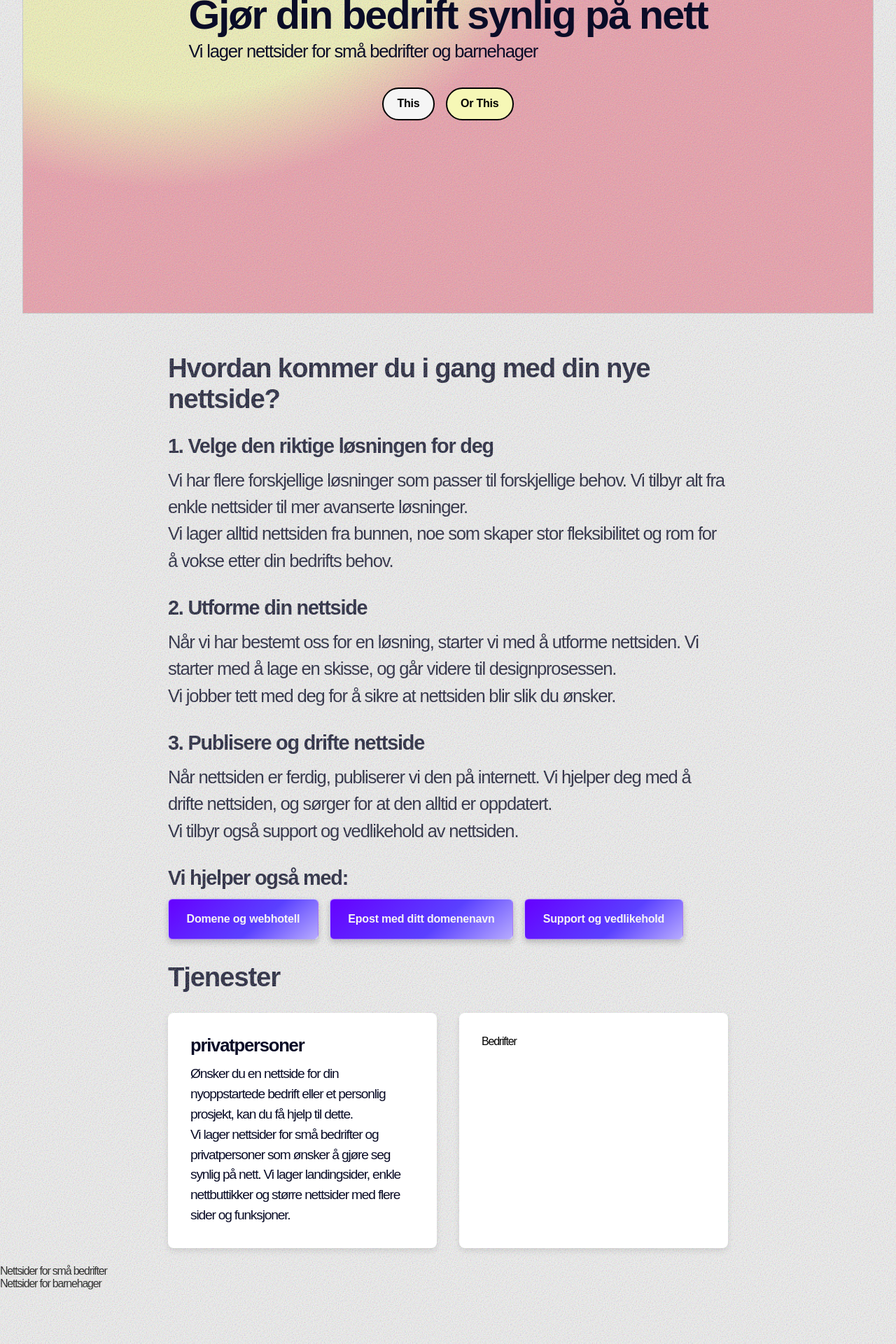
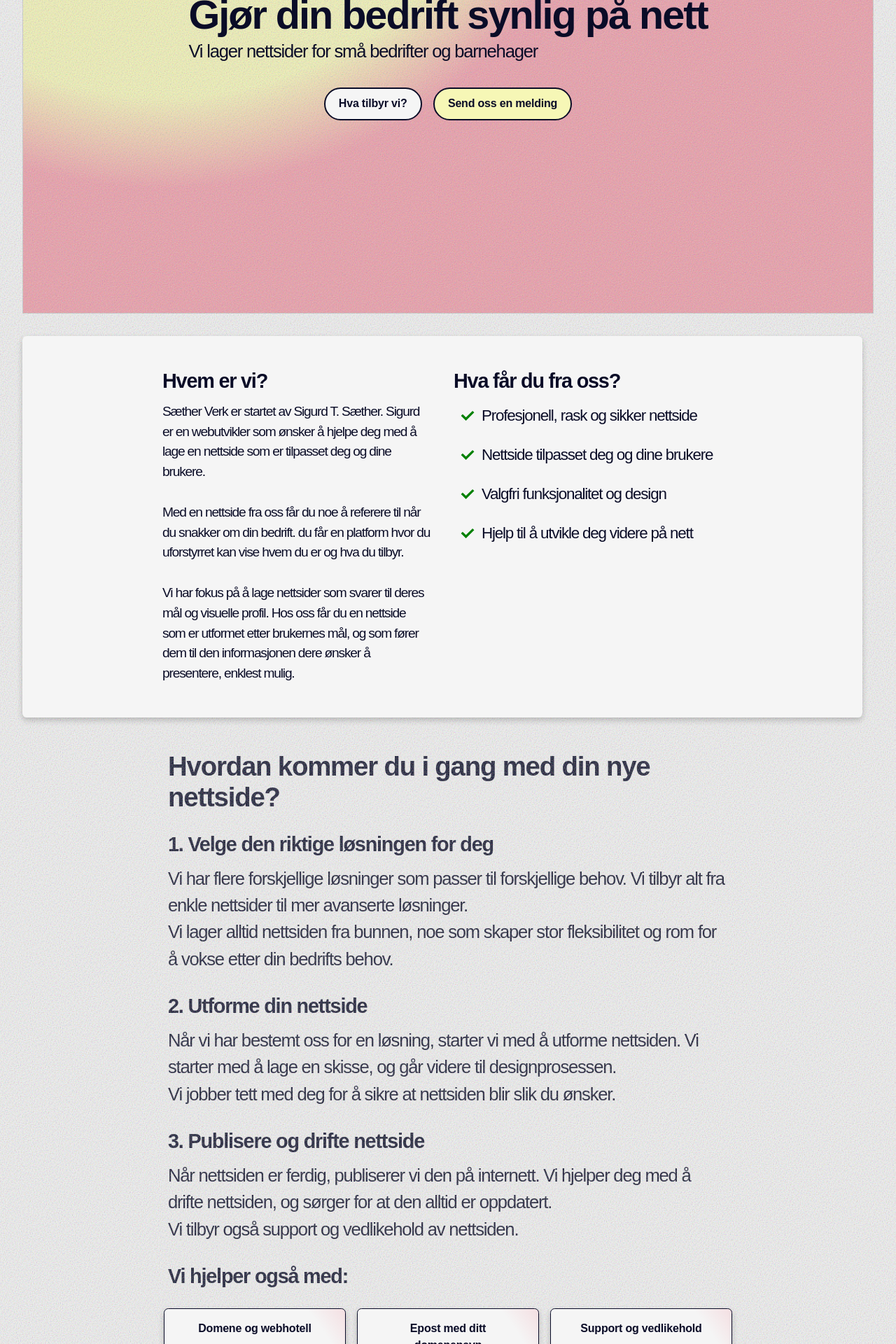
Before and after one commit to sitsae/verk, a React (Vite) app: page / in a window 1280 px wide. Shown: the part 320-2240 px from the top of the page at 70% size. Built offline with nearby package versions, Linux system fonts and the light colour scheme.

Commit message:
add About and Price components; update Services and Landing pages; enhance global styles and layout

```diff
--- a/package.json
+++ b/package.json
@@ -11,7 +11,8 @@
   },
   "dependencies": {
     "react": "^19.0.0",
-    "react-dom": "^19.0.0"
+    "react-dom": "^19.0.0",
+    "react-icons": "^5.5.0"
   },
   "devDependencies": {
     "@eslint/js": "^9.21.0",
--- a/src/assets/globalStyles.css
+++ b/src/assets/globalStyles.css
@@ -11,7 +11,7 @@ p {
   font-size: 1.6rem;
   line-height: 1.5;
   z-index: 2;
-  color: rgb(10, 12, 39);
+  color: #0a0c27;
 }
 h3 {
   font-size: 1.8rem;
@@ -56,7 +56,7 @@ body::before {
 
 section {
   max-width: 1200px;
-  margin: 1.5rem auto;
+  margin: 1rem auto;
 }
 #hero-buttons {
   display: flex;
@@ -92,6 +92,16 @@ section {
   border: 1px solid #cecece;
 }
 
+a {
+  text-decoration: none;
+  color: #0a0c27;
+  font-weight: 400;
+}
+a:hover {
+  color: #f5f5f5;
+  transition: color 0.2s ease-in-out;
+}
+
 #nav {
   display: flex;
   justify-content: flex-end;
@@ -108,45 +118,119 @@ section {
   list-style: none;
 }
 
-button {
+button.yellow,
+button.compliment {
   padding: 0.6rem 1.2rem;
   font-size: 1.6rem;
   box-sizing: border-box;
   border-radius: 3rem;
 }
-button p {
+button.yellow p,
+button.compliment p {
   font-size: 1rem;
   font-weight: 700;
-  color: #000;
+  color: #0a0c27;
   text-align: center;
   margin: 0;
   letter-spacing: -0.2px;
 }
 button.compliment {
   background-color: #f5f5f5;
-  border: #000 2px solid;
+  border: #0a0c27 2px solid;
   transition: background-color 0.3s ease-in-out;
 }
 button.compliment:hover {
   background-color: #f09ba8;
-  outline: #000 2px solid;
-  transition: background-color 0.3s ease-in-out;
+  outline: #0a0c27 2px solid;
+  transition: background-color 0.2s ease-out;
 }
 
 button.yellow {
   background-color: #f6f7b6;
-  border: #000 2px solid;
+  border: #0a0c27 2px solid;
   transition: background-color 0.3s ease-in-out;
 }
 
 button.yellow:hover {
   background-color: #f09ba8;
-  outline: #000 2px solid;
-  transition: background-color 0.3s ease-in-out;
+  outline: #0a0c27 2px solid;
+  transition: background-color 0.2s ease-out;
 }
 
-#hero button {
+section#about {
+  background-color: #f5f5f5;
+  position: relative;
   z-index: 2;
+  margin: 0 2rem 1rem 2rem;
+  border-radius: 0.4rem;
+  box-shadow: 0 4px 8px rgba(0, 0, 0, 0.2);
+  padding: 1rem 0 1rem 0;
+}
+.left p {
+  font-size: 1.2rem;
+}
+.right p {
+  display: flex;
+  align-items: center;
+  font-size: 1.4rem;
+}
+#about-wrapper {
+  display: flex;
+  flex-direction: row;
+  justify-content: center;
+  align-items: start;
+  gap: 2rem;
+  max-width: 800px;
+  padding: 2rem;
+  margin: 0 auto;
+  box-sizing: content-box;
+}
+
+.left,
+.right {
+  width: 50%;
+}
+
+.right ul {
+  display: flex;
+  flex-direction: column;
+  gap: 1rem;
+}
+
+.right li {
+  display: none;
+}
+.right.show li {
+  display: inline-block;
+  opacity: 0;
+  animation: fadeIn 1s ease-in-out forwards;
+}
+
+.right.show li:nth-child(2) {
+  animation-delay: 0.5s;
+}
+
+.right.show li:nth-child(3) {
+  animation-delay: 1s;
+}
+
+.right.show li:nth-child(4) {
+  animation-delay: 1.5s;
+}
+
+@keyframes fadeIn {
+  to {
+    opacity: 1; /* Fade in */
+  }
+}
+
+#hero button,
+#services-wrapper button {
+  z-index: 2;
+  position: relative;
+}
+#services-wrapper button {
+  margin: 0.8rem 0 0;
 }
 
 #hero h1,
@@ -154,13 +238,23 @@ button.yellow:hover {
   z-index: 2;
 }
 #process-wrapper,
-#services-wrapper {
+#services-wrapper,
+#about-wrapper {
   max-width: 800px;
   margin: 0 auto;
+}
+
+#process-wrapper {
+  padding: 2rem 0 0;
 }
 .process-section,
 .step {
   margin-bottom: 2rem;
+}
+
+.helpful {
+  padding: 1rem 0;
+  min-height: 80px;
 }
 
 .helpful li {
@@ -170,13 +264,20 @@ button.yellow:hover {
 .helpful.show ul {
   display: flex;
   gap: 1rem;
+  justify-self: center;
 }
 .helpful.show li {
+  width: 260px;
   display: block;
   padding: 1rem 1.6rem;
-  color: #fff;
-  background: linear-gradient(140deg, #6600ff 0%, #5a40ff 60%, #b6abfe 100%);
-  border: 1px solid #ffffff6f;
+  /* background: linear-gradient(140deg, #6600ff 0%, #5a40ff 60%, #b6abfe 100%); */
+  /* background-color: #f5f5f5; */
+  background: radial-gradient(
+    circle at -100px 250px,
+    #f5f5f5 90%,
+    #f09ba8 130%
+  );
+  border: 1px solid #0a0c27;
   box-shadow: 0 4px 8px rgba(0, 0, 0, 0.2);
   border-radius: 0.4rem;
   opacity: 0;
@@ -184,8 +285,9 @@ button.yellow:hover {
   animation: slideIn 0.65s ease-in-out forwards;
 }
 .helpful.show li p {
+  text-align: center;
   font-size: 1rem;
-  color: #f5f5f5;
+  color: #0a0c27;
   font-weight: 600;
   letter-spacing: -0.2px;
 }
@@ -213,6 +315,7 @@ button.yellow:hover {
   flex-wrap: wrap;
   justify-content: space-between;
   gap: 1rem;
+  margin: 0 auto 1.8rem auto;
 }
 .service {
   background-color: #fff;
@@ -229,9 +332,24 @@ button.yellow:hover {
   font-size: 1.6rem;
   color: rgb(10, 12, 39);
 }
-#section-wrapper {
+.service ul {
+  list-style: inside none;
+}
+.section-wrapper {
   width: 100%;
-  background-color: gray;
+}
+
+.section-wrapper.services {
+  background-color: #0a0c27;
+  padding: 2rem;
+}
+.section-wrapper.services h2 {
+  color: #f5f5f5;
+}
+.light-text h3,
+.light-text p {
+  color: #f5f5f5;
+  z-index: 3;
 }
 
 @media screen and (max-width: 846px) {
@@ -255,15 +373,47 @@ button.yellow:hover {
   }
 
   section {
-    padding: 1.5rem;
+    padding: 1rem;
   }
-  #helpful.show ul {
-    flex-direction: column; /* Stack items vertically */
-    align-items: center; /* Center items horizontally */
+  section#about {
+    margin: 0 1rem;
   }
-  #helpful.show li {
-    width: 80%; /* Adjust width for smaller screens */
+  .left,
+  .right {
+    width: 100%;
+  }
+
+  #about-wrapper {
+    flex-direction: column;
+    padding: 1rem;
+    align-items: center;
+  }
+
+  #center {
+    text-align: center;
+  }
+
+  .helpful.show ul {
+    flex-direction: column;
+    align-items: center;
+    width: 100%;
+  }
+  .helpful.show li {
+    width: 80%;
     text-align: center;
     padding-top: 0.8rem;
   }
+  .section-wrapper {
+    width: 100%;
+  }
+  .section-wrapper.services {
+    padding: 1rem;
+  }
+  #services {
+    padding: 0;
+  }
+  .service {
+    width: calc(100%);
+    margin: 0 auto;
+  }
 }
--- /dev/null
+++ b/src/components/About.tsx
@@ -0,0 +1,82 @@
+import { CgCheck } from "react-icons/cg";
+export default function About() {
+  return (
+    <section id="about">
+      <div id="about-wrapper">
+        <div className="left">
+          <h3>Hvem er vi?</h3>
+          <p>
+            Sæther Verk er startet av Sigurd T. Sæther. Sigurd er en webutvikler
+            som ønsker å hjelpe deg med å lage en nettside som er tilpasset deg
+            og dine brukere.
+            <br />
+            <br />
+            Med en nettside fra oss får du noe å referere til når du snakker om
+            din bedrift. du får en platform hvor du uforstyrret kan vise hvem du
+            er og hva du tilbyr.
+            <br />
+            <br />
+            Vi har fokus på å lage nettsider som svarer til deres mål og
+            visuelle profil. Hos oss får du en nettside som er utformet etter
+            brukernes mål, og som fører dem til den informasjonen dere ønsker å
+            presentere, enklest mulig.
+          </p>
+        </div>
+
+        <div className="right">
+          <h3>Hva får du fra oss?</h3>
+          <ul>
+            <li>
+              <p>
+                <CgCheck
+                  style={{
+                    color: "green",
+                    width: "2.5rem",
+                  }}
+                  size={"sm"}
+                />
+                Profesjonell, rask og sikker nettside
+              </p>
+            </li>
+            <li>
+              <p>
+                <CgCheck
+                  style={{
+                    color: "green",
+                    width: "2.5rem",
+                  }}
+                  size={"sm"}
+                />
+                Nettside tilpasset deg og dine brukere
+              </p>
+            </li>
+            <li>
+              <p>
+                <CgCheck
+                  style={{
+                    color: "green",
+                    width: "2.5rem",
+                  }}
+                  size={"sm"}
+                />
+                Valgfri funksjonalitet og design
+              </p>
+            </li>
+            <li>
+              <p>
+                <CgCheck
+                  style={{
+                    color: "green",
+                    width: "2.5rem",
+                  }}
+                  size={"sm"}
+                />
+                Hjelp til å utvikle deg videre på nett
+              </p>
+            </li>
+          </ul>
+        </div>
+      </div>
+    </section>
+  );
+}
--- a/src/components/Hero.tsx
+++ b/src/components/Hero.tsx
@@ -28,11 +28,19 @@ export default function Hero() {
             <p>Vi lager nettsider for små bedrifter og barnehager</p>
           </div>
           <div id="hero-buttons">
-            <button className="compliment">
-              <p>This</p>
+            <button
+              className="compliment"
+              onClick={(e) => {
+                e.preventDefault();
+                document
+                  .querySelector("#services")
+                  ?.scrollIntoView({ behavior: "smooth" });
+              }}
+            >
+              <p>Hva tilbyr vi?</p>
             </button>
             <button className="yellow">
-              <p>Or This</p>
+              <p>Send oss en melding</p>
             </button>
           </div>
         </div>
--- /dev/null
+++ b/src/components/Price.tsx
@@ -0,0 +1,8 @@
+export default function Price() {
+  return (
+    <div id="price-wrapper">
+      <h2>Priser</h2>
+      <p>Prisene varierer ut fra valgene man tar</p>
+    </div>
+  );
+}
--- a/src/components/PrivatNettsideSection.tsx
+++ /dev/null
@@ -1,3 +0,0 @@
-export default function PrivatNettsideSection() {
-  return <div>Nettsider for små bedrifter</div>;
-}
--- a/src/components/Process.tsx
+++ b/src/components/Process.tsx
@@ -40,7 +40,7 @@ export default function Process() {
             <p>Vi tilbyr også support og vedlikehold av nettsiden.</p>
           </div>
         </div>
-        <h3>Vi hjelper også med:</h3>
+        <h3 id="center">Vi hjelper også med:</h3>
         <div className="process-section helpful">
           <ul>
             <li>
--- a/src/components/Services.tsx
+++ b/src/components/Services.tsx
@@ -1,3 +1,4 @@
+import { CgAsterisk } from "react-icons/cg";
 export default function Services() {
   return (
     <section id="services">
@@ -5,18 +6,71 @@ export default function Services() {
         <h2>Tjenester</h2>
         <div id="service-wrapper">
           <div className="service">
-            <h3>privatpersoner</h3>
+            <h3>Landingside</h3>
             <p>
-              Ønsker du en nettside for din nyoppstartede bedrift eller et
-              personlig prosjekt, kan du få hjelp til dette.
-              <br />
-              Vi lager nettsider for små bedrifter og privatpersoner som ønsker
-              å gjøre seg synlig på nett. Vi lager landingsider, enkle
-              nettbuttikker og større nettsider med flere sider og funksjoner.
+              Ønsker du å gjøre deg synlig på nett? Vi lager en enkel
+              landingside for deg som ønsker å vise frem din bedrift eller
+              tjeneste. En landingsside gjør dine tjenester mer profersjonelle
+              og mer synlig på nett.
             </p>
+            <br />
+            <h4> Dette kan du få på en landingsside</h4>
+            <ul>
+              <li>
+                <CgAsterisk style={{ paddingTop: "0.2rem" }} />
+                Enkelt, profesjonelt design
+              </li>
+              <li>
+                <CgAsterisk style={{ paddingTop: "0.2rem" }} />
+                Epost-tjenester
+              </li>
+              <li>
+                <CgAsterisk style={{ paddingTop: "0.2rem" }} />
+                All informasjon du trenger på en side
+              </li>
+            </ul>
           </div>
-          <div className="service">Bedrifter</div>
+          <div className="service">
+            <h3>Nettside med flere sider</h3>
+            <p>
+              Ønsker du å vise frem flere tjenester? Vi lager en nettside for
+              deg som ønsker å vise frem flere tjenester. En nettside med flere
+              sider gjør dine tjenester mer profersjonelle og mer synlig på
+              nett.
+            </p>
+            <br />
+            <h4>Dette kan du få på en nettside</h4>
+            <ul>
+              <li>
+                <CgAsterisk style={{ paddingTop: "0.2rem" }} />
+                Enkelt, profesjonelt design
+              </li>
+              <li>
+                <CgAsterisk style={{ paddingTop: "0.2rem" }} />
+                Epost-tjenester
+              </li>
+              <li>
+                <CgAsterisk style={{ paddingTop: "0.2rem" }} />
+                Flere sider
+              </li>
+              <li>
+                <CgAsterisk style={{ paddingTop: "0.2rem" }} />
+                Statistikktside
+              </li>
+            </ul>
+          </div>
         </div>
+        <div className="light-text">
+          <h3>Full fleksibilitet</h3>
+          <p>
+            Du bestemmer selv omfanget av din side. Ønsker du en Landingside med
+            mange ekstra funskjoner, en enklere flersidig nettside eller mer
+            avanserte funksjoner? Kontakt oss og få et tilbud.{" "}
+          </p>
+        </div>
+        <button className="yellow">
+          <p>Fortell oss hva du ønsker</p>
+        </button>
       </div>
     </section>
   );
--- a/src/pages/Landing.tsx
+++ b/src/pages/Landing.tsx
@@ -1,7 +1,8 @@
 import Hero from "../components/Hero";
-import PrivatNettsideSection from "../components/PrivatNettsideSection";
+import Price from "../components/Price";
 import Services from "../components/Services";
 import SmaaSiderSection from "../components/SmaaSiderSection";
+import About from "../components/About";
 import Process from "../components/Process";
 import { useEffect } from "react";
 
@@ -21,11 +22,14 @@ export default function Landing() {
       },
       { threshold: 1 }
     );
+    const aboutItems = document.querySelectorAll("#about-wrapper > .right");
+    const sections = document.querySelectorAll(".helpful");
 
-    const sections = document.querySelectorAll(".helpful");
+    aboutItems.forEach((item) => observer.observe(item));
     sections.forEach((section) => observer.observe(section));
 
     return () => {
+      aboutItems.forEach((item) => observer.unobserve(item));
       sections.forEach((section) => observer.unobserve(section));
     };
   }, []);
@@ -34,19 +38,21 @@ export default function Landing() {
       <div className="section-wrapper">
         <Hero />
       </div>
-
+      <div className="section-wrapper about">
+        <About />
+      </div>
       <div className="section-wrapper">
         <Process />
       </div>
       {/* prosess (1. velge den riktige løsningen for deg, 2. Utforme din nettside 3. publisere og drifte nettside.)*/}
-      <div className="section-wrapper">
+      <div className="section-wrapper services">
         <Services />
       </div>
       {/* refearanse */}
       {/* tidligere prosjekter */}
       {/* hvorfor velge oss? */}
-      <div className="section-wrapper">
-        <PrivatNettsideSection />
+      <div className="section-wrapper price">
+        <Price />
       </div>
       <div className="section-wrapper">
         <SmaaSiderSection />
```
Also changed, not shown: 1 other file (tests, documents, lock files or other folders).
